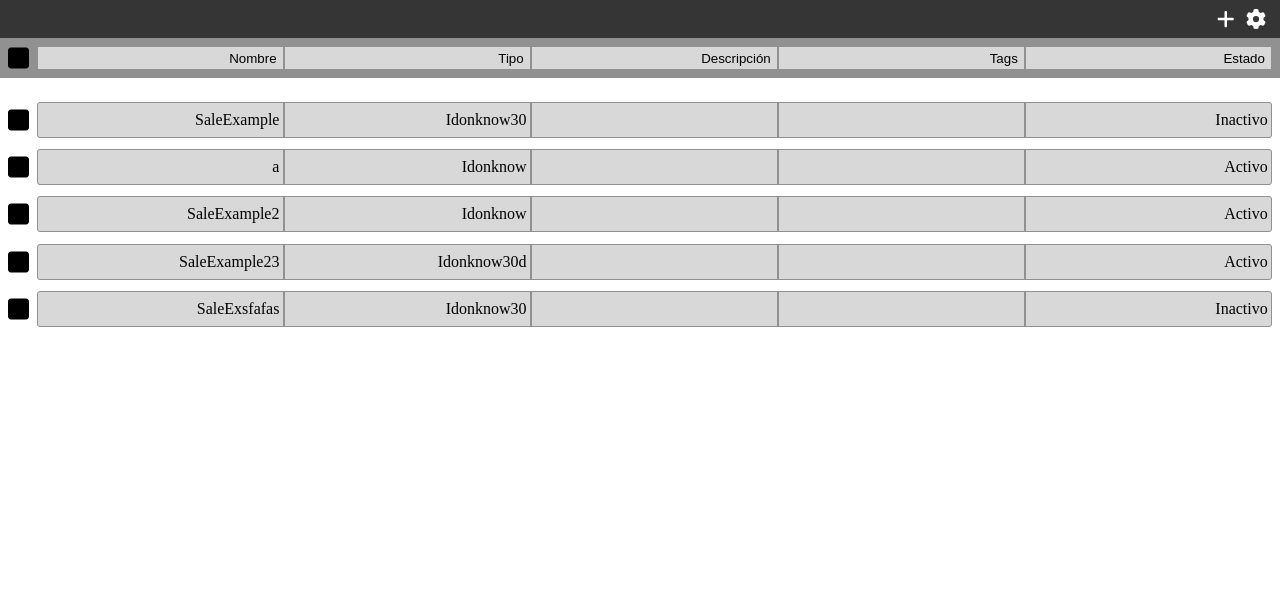
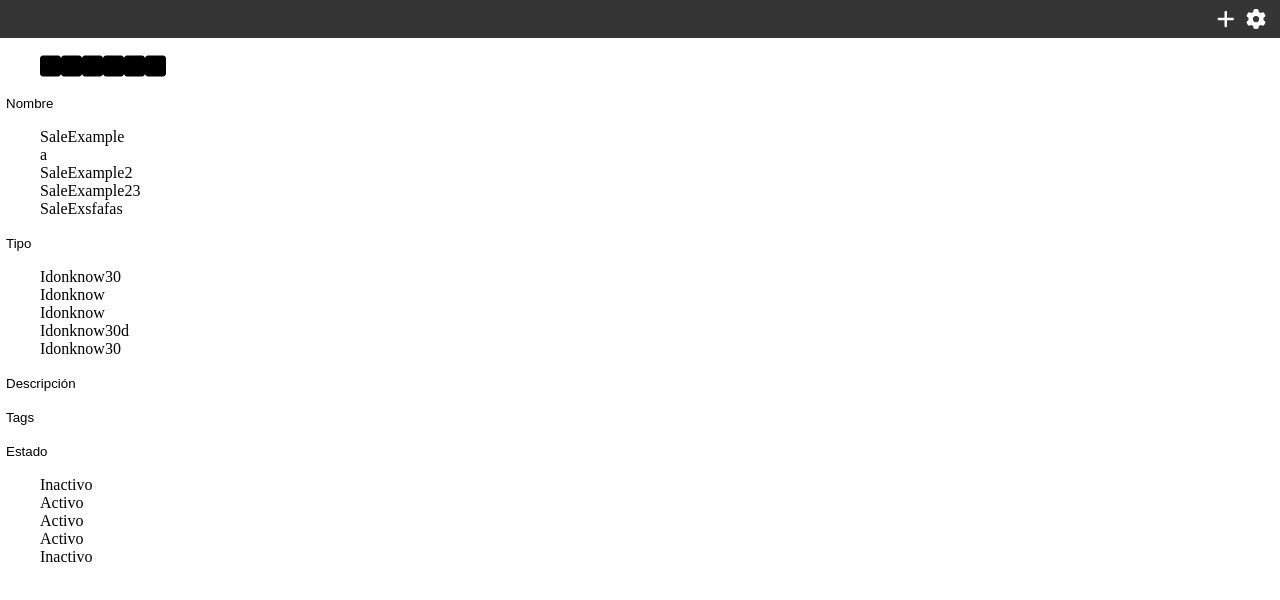
Before and after one commit to Animator55/ListComponent, a React (Vite) app: page / in a window 1280 px wide. Shown: the top 600 px of the page. Built offline with nearby package versions, Linux system fonts and the light colour scheme; the HTML template or start-up script is replaced by a standard one.

Commit message:
Columns display

```diff
--- a/src/App.css
+++ b/src/App.css
@@ -85,9 +85,10 @@ button * {
 }
 .list-head > section {
     display: grid;
+    display: flex; /**/
     background-color: transparent;
+    border: 1px solid var(--cgray);
     gap: 0.2%;
-    border: 1px solid var(--cgray);
     width: 100%;
 }
 .list-head > section > button {
@@ -96,7 +97,17 @@ button * {
     justify-content: end;
     overflow: hidden;
     text-overflow: ellipsis;
+    position: relative;
     background-color: var(--clightgray);
+}
+.list-head .drag {
+    position: absolute;
+    background-color: red;
+    cursor: e-resize;
+    width: 2%;
+    height: 100%;
+    right: 0;
+    pointer-events: all;
 }
 .list-head > section > button:hover {
     background-color: var(--cscnd);
@@ -126,6 +137,7 @@ button * {
     background-color: var(--cgray);
     border-radius: 3px;
     display: grid;
+    display: flex; /**/
     border: 1px solid var(--cgray);
     gap: 0.2%;
     width: 100%;
--- a/src/components/ItemList.tsx
+++ b/src/components/ItemList.tsx
@@ -45,6 +45,7 @@ const sortArray = (sort:string, array: itemType[]) => {
 }
 
 const generateColumns = (columns:number):string=>{
+    return ""
     let columnWidth = (100-(columns-1)*0.2)/columns
     let result = "repeat("+columns+", "+columnWidth+"%)"
 
@@ -98,6 +99,25 @@ export default function ItemList ({array, changeArray, editable, structure, setS
         setStructure(arr)
     }
 
+    // const dragTop = (e: React.MouseEvent)=>{
+    //     let drag = e.currentTarget
+    //     let button = drag.parentElement as HTMLButtonElement
+
+    //     const move = (e2: MouseEvent)=>{
+    //         if(button) {
+    //             console.log(parseInt(button.style.width) + e2.movementX + "px")
+    //             button.style.width = parseInt(button.style.width) + e2.movementX + "px"
+    //         }
+    //     }
+    //     const drop = ()=>{
+    //         document.removeEventListener('mousemove', move)
+    //         document.removeEventListener('mouseup', drop)
+    //     }
+
+    //     document.addEventListener('mousemove', move)
+    //     document.addEventListener('mouseup', drop, {once: true})
+    // }
+
     function TopBar () {
         return (<>
             {close && <PopUp visibility={close} setPopUp={setPopUp} confirm={()=>{handlerEditItems("delete")}}/>}
@@ -131,65 +151,136 @@ export default function ItemList ({array, changeArray, editable, structure, setS
             </nav>
         </>)
     }
-    function ListTopBar () {
-        return (<header className="list-head">
+    // function ListTopBar () {
+    //     return (<header className="list-head">
+    //         <FontAwesomeIcon
+    //             onClick={()=>{handlerSelectedItems("", true)}}
+    //             icon={selectedItems.length === array.length ? faCheckSquare : faSquare}
+    //             size="xl"
+    //         />
+    //         <section style={{gridTemplateColumns: generateColumns((Object.keys(array[0]).length) - hiddenColumns.length)}}>
+    //             {Object.keys(structure).map((key: string)=>{
+    //                 if(!hiddenColumns.includes(key)){
+    //                     return <button
+    //                         className={sortValSplited === key ? "btn-active" : ""}
+    //                         key={Math.random()}
+    //                         onClick={(e)=>{
+    //                             if(e.currentTarget.className === "drag") return
+    //                             if(sortValue !== key) {
+    //                                 sortArray(key, array); setSortValue(key);
+    //                             }
+    //                             else{
+    //                                 sortArray("-:"+key, array); setSortValue("-:"+key);
+    //                             }
+    //                         }}
+    //                     >
+    //                         {sortValSplited === key && <FontAwesomeIcon
+    //                             icon={faCaretDown}
+    //                             style={direction ? {} : {rotate: "180deg"}}
+    //                             size="xl"
+    //                         />}
+    //                         {structure[key].name}
+    //                         <div onMouseDown={dragTop} className="drag"></div>
+    //                     </button>
+    //                 }
+    //             })}
+    //         </section>
+    //     </header>)
+    // }
+    // function ListComponent (){
+    //     return (<ul className="list">
+    //         {array.map((item, i)=>{
+    //             return (
+    //                 <div className={selectedItems.includes(item._id) ? "item selected" : "item"} key={Math.random()}>
+    //                     <FontAwesomeIcon
+    //                         onClick={()=>{handlerSelectedItems(item._id)}}
+    //                         icon={selectedItems.includes(item._id) ? faCheckSquare : faSquare}
+    //                         size="xl"
+    //                     />
+    //                     <div
+    //                         className="item-content"
+    //                         onClick={()=>{if(editable) setEditItem([item, i])}}
+    //                         style={{gridTemplateColumns: generateColumns((Object.keys(array[0]).length) - hiddenColumns.length)}}
+    //                     >
+    //                         {Object.keys(item).map(key=>{
+    //                             return !hiddenColumns.includes(key) && <div key={Math.random()}>{item[key]}</div>
+    //                         })}
+    //                     </div>
+    //                 </div>
+    //             )
+    //         })}
+    //     </ul>)
+    // }
+
+    function SelectColumn (){
+        return <ul>
             <FontAwesomeIcon
                 onClick={()=>{handlerSelectedItems("", true)}}
                 icon={selectedItems.length === array.length ? faCheckSquare : faSquare}
                 size="xl"
             />
-            <section style={{gridTemplateColumns: generateColumns((Object.keys(array[0]).length) - hiddenColumns.length)}}>
-                {Object.keys(structure).map((key: string)=>{
-                    if(!hiddenColumns.includes(key)){
-                        return (
-                            <button
-                                className={sortValSplited === key ? "btn-active" : ""}
+            {array.length !== 0 && array.map(item=>{
+                return <FontAwesomeIcon
                     key={Math.random()}
-                                onClick={()=>{
-                                    if(sortValue !== key) {
-                                        sortArray(key, array); setSortValue(key);
+                    onClick={()=>{handlerSelectedItems(item._id)}}
+                    icon={selectedItems.includes(item._id) ? faCheckSquare : faSquare}
+                    size="xl"
+                />
+            })}
+        </ul>
+    }
+
+    function Columns (){
+        if(array.length === 0) return
+        const ColumnComponent = (entry_id: string)=>{
+            let list = []
+            for(let i=0; i<array.length; i++){
+                list.push(<div
+                    onClick={()=>{if(editable) setEditItem([array[i], i])}}
+                    // className={selectedItems.includes(item._id) ? "item selected" : "item"}
+                    key={Math.random()}
+                >
+                    {array[i][entry_id]}
+                </div>)
+            }
+
+            const TopButton = ()=>{
+                return <button className={sortValSplited === entry_id ? "btn-active" : ""}
+                    key={Math.random()}
+                    onClick={(e)=>{
+                        if(e.currentTarget.className === "drag") return
+                        if(sortValue !== entry_id) {
+                            sortArray(entry_id, array); setSortValue(entry_id);
                         }
                         else{
-                                        sortArray("-:"+key, array); setSortValue("-:"+key);
+                            sortArray("-:"+entry_id, array); setSortValue("-:"+entry_id);
                         }
                     }}
                 >
-                                {sortValSplited === key && <FontAwesomeIcon
+                    {sortValSplited === entry_id && <FontAwesomeIcon
                         icon={faCaretDown}
                         style={direction ? {} : {rotate: "180deg"}}
                         size="xl"
                     />}
-                                {structure[key].name}
+                    {structure[entry_id].name}
                 </button>
-                        )
             }
+
+            return <section className="column" key={Math.random()}>
+                <TopButton/>
+                <ul>
+                    {list}
+                </ul>
+            </section>
+        }
+
+        const order = Object.keys(structure)
+
+        return <section>
+            {order.map((entry_id: string)=>{
+                if(!hiddenColumns.includes(entry_id)) return ColumnComponent(entry_id)
             })}
         </section>
-        </header>)
-    }
-    function ListComponent (){
-        return (<ul className="list">
-            {array.map((item, i)=>{
-                return (
-                    <div className={selectedItems.includes(item._id) ? "item selected" : "item"} key={Math.random()}>
-                        <FontAwesomeIcon
-                            onClick={()=>{handlerSelectedItems(item._id)}}
-                            icon={selectedItems.includes(item._id) ? faCheckSquare : faSquare}
-                            size="xl"
-                        />
-                        <div
-                            className="item-content"
-                            onClick={()=>{if(editable) setEditItem([item, i])}}
-                            style={{gridTemplateColumns: generateColumns((Object.keys(array[0]).length) - hiddenColumns.length)}}
-                        >
-                            {Object.keys(item).map(key=>{
-                                return !hiddenColumns.includes(key) && <div key={Math.random()}>{item[key]}</div>
-                            })}
-                        </div>
-                    </div>
-                )
-            })}
-        </ul>)
     }
 
     return array === undefined ? (
@@ -201,7 +292,12 @@ export default function ItemList ({array, changeArray, editable, structure, setS
         <div>
             <TopBar/>
             {array.length !== 0 ?
-                <div><ListTopBar/><ListComponent/></div>
+                <div>
+                    {/* <ListTopBar/>
+                    <ListComponent/> */}
+                    <SelectColumn/>
+                    <Columns/>
+                </div>
             :
             <div>There are no items to list.</div>}
         </div>
```
Lines whose indentation alone changed are shown as unchanged.
